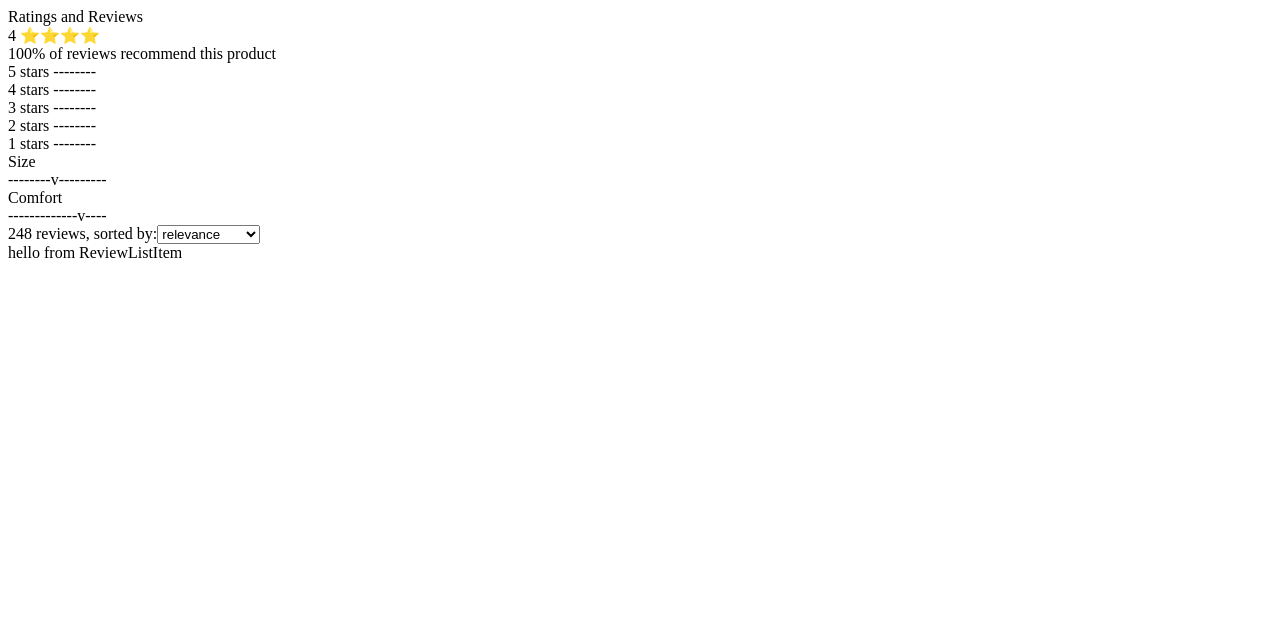
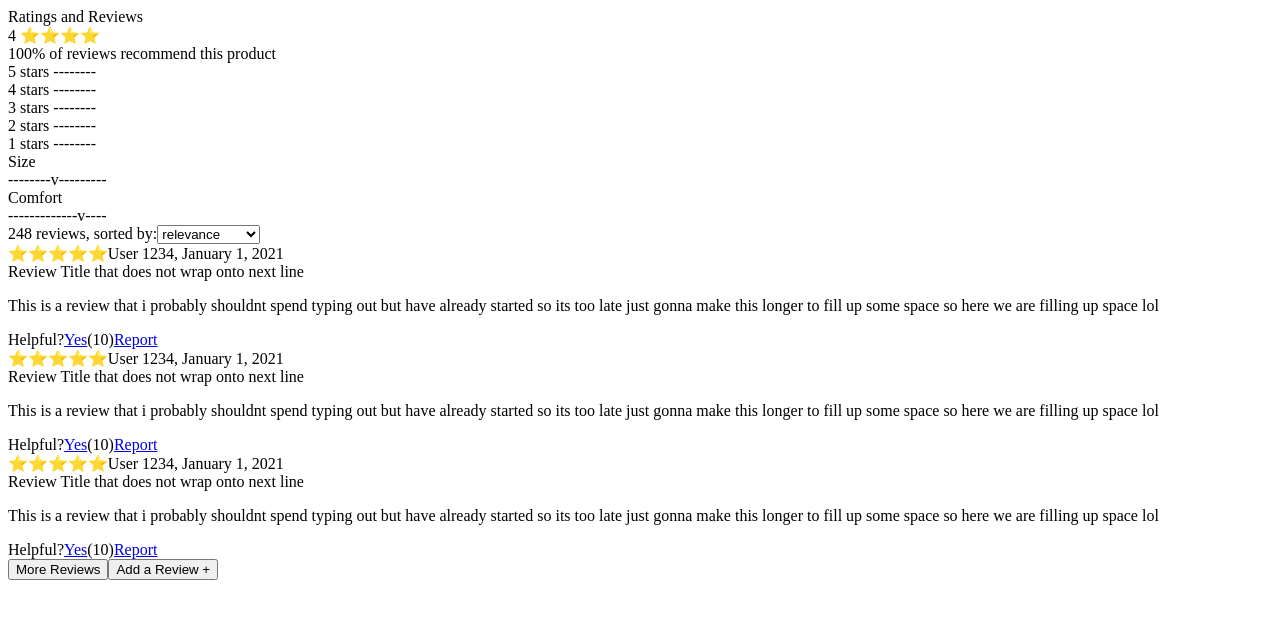
Before and after one commit to ambsly/Ambsly, a React app: page / in a window 1280 px wide. Shown: the top 618 px of the page. Built offline with nearby package versions, Linux system fonts and the light colour scheme; no server answers; the HTML template or start-up script is replaced by a standard one.

Commit message:
static version

```diff
--- a/client/src/components/Ratings_Reviews/reviewList/reviewlist.jsx
+++ b/client/src/components/Ratings_Reviews/reviewList/reviewlist.jsx
@@ -12,6 +12,13 @@ const ReviewList = () => (
       </select>
     </div>
     <ReviewListItem />
+    <ReviewListItem />
+    <ReviewListItem />
+    <div>
+      <button type="submit">More Reviews</button>
+      <button type="submit">Add a Review   +</button>
+    </div>
+
   </div>
 );
 
--- a/client/src/components/Ratings_Reviews/reviewList/reviewlistitem.jsx
+++ b/client/src/components/Ratings_Reviews/reviewList/reviewlistitem.jsx
@@ -1,7 +1,25 @@
 import React from 'react';
 
 const ReviewListItem = () => (
-  <div>hello from ReviewListItem</div>
+  <div>
+    <span>⭐⭐⭐⭐⭐</span>
+    <span>User 1234, January 1, 2021</span>
+    <div>Review Title that does not wrap onto next line</div>
+    <p>
+      This is a review that i probably shouldnt spend typing out but have
+      already started so its too late just gonna make this longer to fill up some space
+      so here we are filling up space lol
+    </p>
+    <span>Helpful?</span>
+    <span>
+      <a href="helpful.com">Yes</a>
+      (10)
+    </span>
+    <span>
+      <a href="report.com">Report</a>
+    </span>
+  </div>
+
 );
 
 export default ReviewListItem;
```
Also changed, not shown: 1 other file (tests, documents, lock files or other folders).
